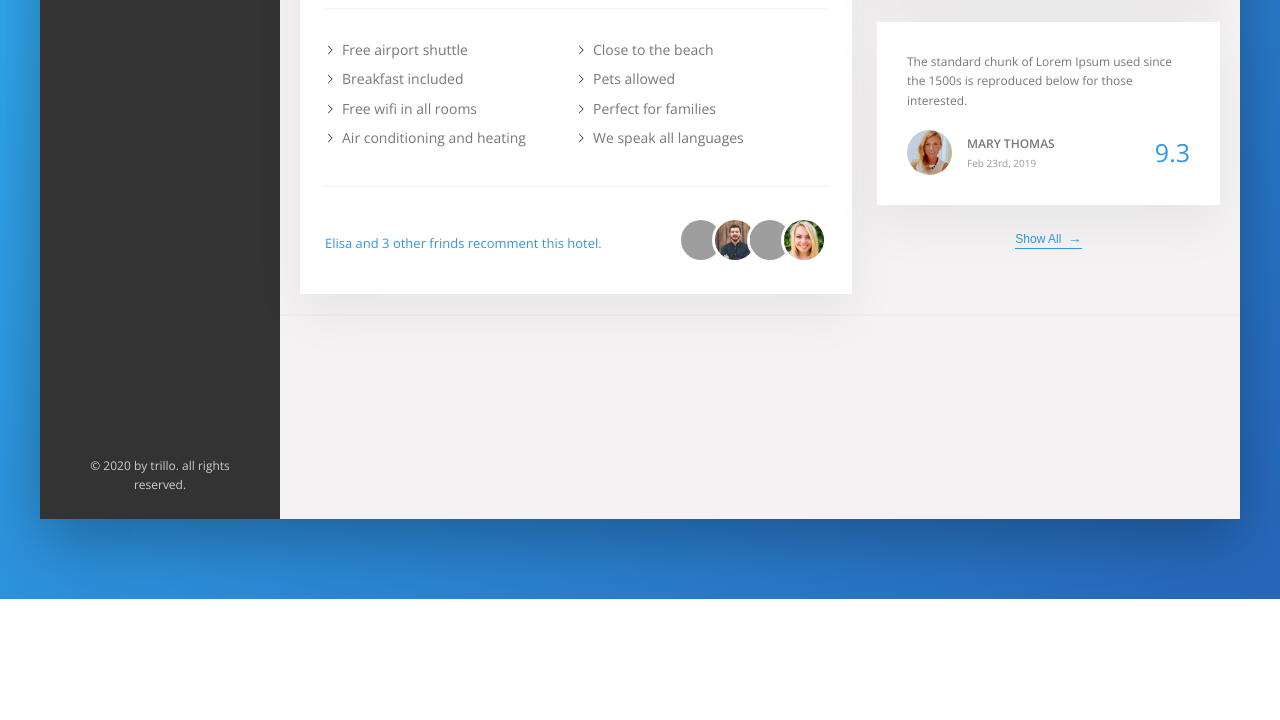
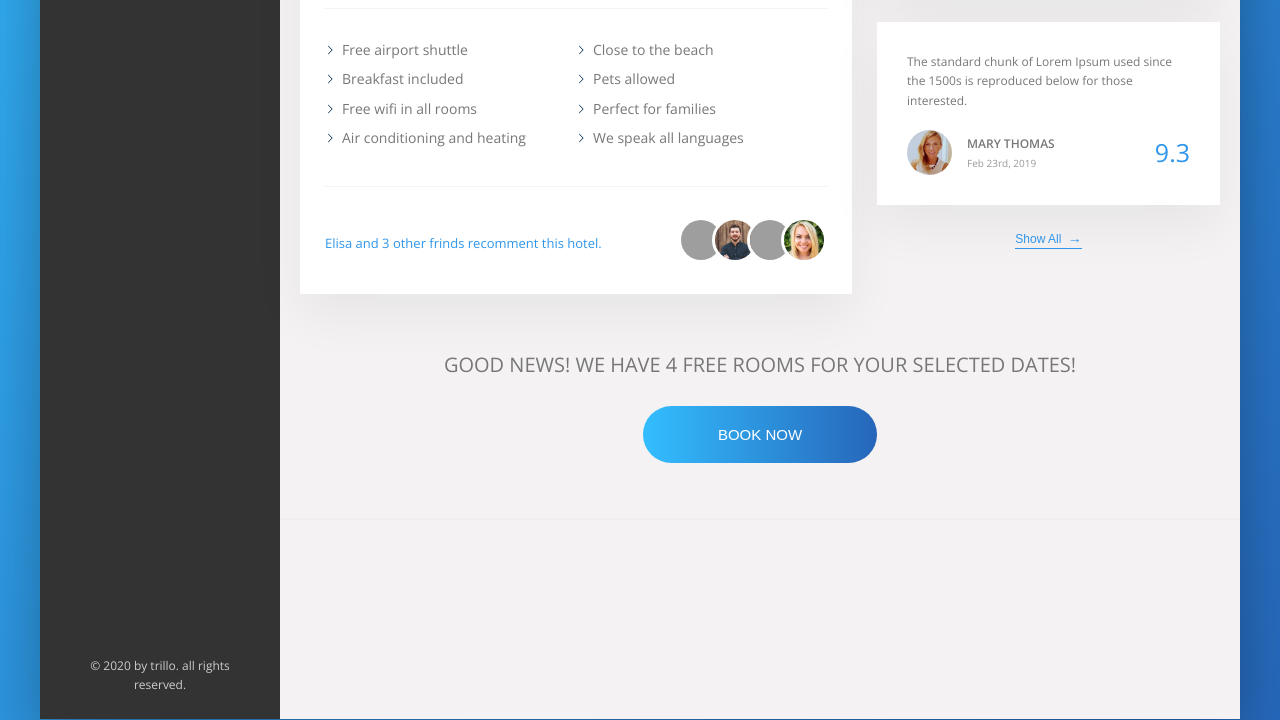
Before and after one commit to luuidy/trillo, a website: page index.html in a window 1280 px wide. Shown: the part 711-1431 px from the top of the page. Before the commit the page ends 1310 px from the top, so only its background shows below. Drawn offline with nearby package versions, Linux system fonts and the light colour scheme; grey boxes are pictures that could not be loaded.

Commit message:
feat: btn CTA

```diff
--- a/index.html
+++ b/index.html
@@ -190,6 +190,15 @@
                             </figure>
                             <button class="btn-inline ul-font-medium">Show All <span>&rarr;</span></button>
                         </div>
+                            <div class="cta">
+                                <h2 class="cta__book-now">
+                                    Good news! We have 4 free rooms for your selected dates!
+                                </h2>
+                                <button class="btn">
+                                    <span class="btn__visible">Book now</span>
+                                    <span class="btn__invisible">Only 4 rooms left</span>
+                                </button>
+                            </div>
                     </div>
                 </main>
             </div>
--- a/sass/_components.scss
+++ b/sass/_components.scss
@@ -294,6 +294,8 @@
 
 .detail{
     display: flex;
+    flex-wrap: wrap;
+    justify-content: center;
     padding: 2rem;
     background-color: var(--color-grey-light-2);
     border-bottom: 2px solid var(--color-grey-light-3);
@@ -449,3 +451,66 @@
 .ul-font-medium{
     font-size: 1.2rem;
 }
+
+/////////////////////// CALL TO ACTION
+.cta{
+    margin-top: 2rem;
+    padding: 3.5rem 0;
+    text-align: center;
+    &__book-now{
+        text-transform: uppercase;
+        font-size: 2rem;
+        margin-bottom: 2.5rem;
+        font-weight: 300;
+    }
+}
+
+.btn{
+    border: none;
+    text-transform: uppercase;
+    border-radius: 100px;
+    font-weight: 300;
+    font-size: 1.5rem;
+    background-image: linear-gradient(to right, var(--color-primary-light), var(--color-primary-dark));
+    color: #fff;
+    position: relative;
+    overflow: hidden;
+    cursor: pointer;
+    transition: all 5s;
+
+    & > *{
+        display: inline-block;
+        width: 100%;
+        height: 100%;
+        top: -100%;
+    }
+    &__visible{
+        padding: 2rem 7.5rem;
+    }
+
+    &__invisible{
+        position: absolute;
+        padding: 2rem 0;
+        left: 0;
+        transition: all .4s;
+    }
+
+    &:hover{
+        background-image: linear-gradient(to left, var(--color-primary-light), var(--color-primary-dark));
+    }
+
+    &:hover &__visible{
+        transform: translateY(100%);
+        opacity: 0;
+    }
+
+    &:hover &__invisible{
+        top: 0;
+
+    }
+
+    &:focus{
+        outline: none;
+        animation: pulsate 1s infinite;
+    }
+}
--- a/sass/_layout.scss
+++ b/sass/_layout.scss
@@ -24,7 +24,7 @@
 
 .sidebar{
     background-color: var(--color-grey-dark-1);
-    height: 135vh;
+    height: 160vh;
     flex: 0 0 20%;
 
     display: flex;
@@ -37,10 +37,8 @@
     flex: 1;
 }
 
-
 .user-reviews{
     flex: 1;
-
     display: flex;
     flex-direction: column;
     align-items: center;
```
Also changed, not shown: css/style.css.
